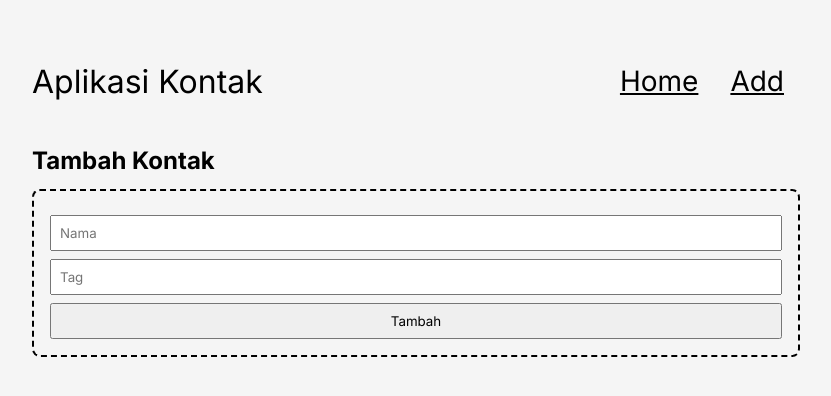
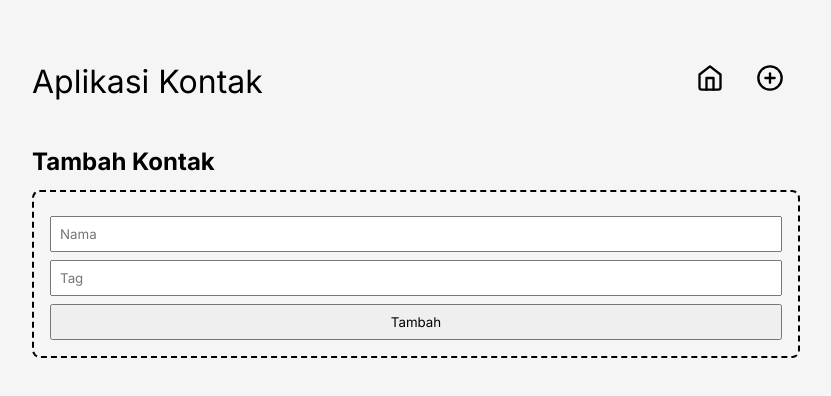
Before and after one commit to hawariMuflihMunte/react-jsx, a React (Vite) app in the folder contacts-app/: page /add in a window 1280 px wide. Shown: the top 396 px of the page, without its empty margins (224-1055 px from the left). Built offline with nearby package versions, Linux system fonts and the light colour scheme.

Commit message:
Style: adds icon in navigation links

```diff
--- a/contacts-app/src/components/Navigation.jsx
+++ b/contacts-app/src/components/Navigation.jsx
@@ -1,11 +1,12 @@
 import { Link } from 'react-router-dom';
+import { FiHome, FiPlusCircle } from 'react-icons/fi';
 
 function Navigation() {
   return (
     <nav className='navigation'>
       <ul>
-        <li><Link to='/'>Home</Link></li>
-        <li><Link to='/add'>Add</Link></li>
+        <li><Link to='/'><FiHome /></Link></li>
+        <li><Link to='/add'><FiPlusCircle /></Link></li>
       </ul>
     </nav>
   )
```
